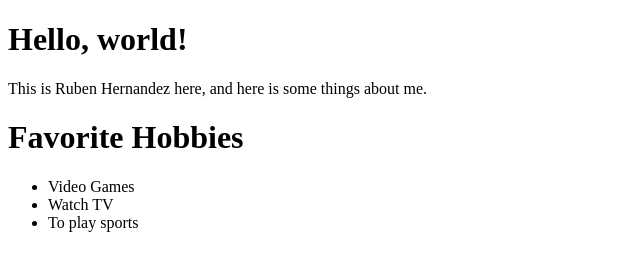
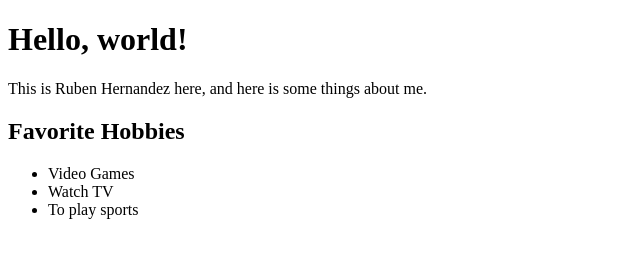
Before and after one commit to RubenHernandez184/RubenHernandez184.github.io, a plain HTML site: page index.html in a window 1280 px wide. Shown: the whole page, without its empty margins (0-640 px from the left). Drawn offline with Linux system fonts and the light colour scheme.

Commit message:
Update index.html

```diff
--- a/index.html
+++ b/index.html
@@ -7,7 +7,7 @@
   <body>
     <h1>Hello, world!</h1>
     <p>This is Ruben Hernandez here, and here is some things about me.</p>
-    <h1>Favorite Hobbies</h1>
+    <h2>Favorite Hobbies</h2>
        <ul>
           <li>Video Games</li>
           <li>Watch TV</li>
```
